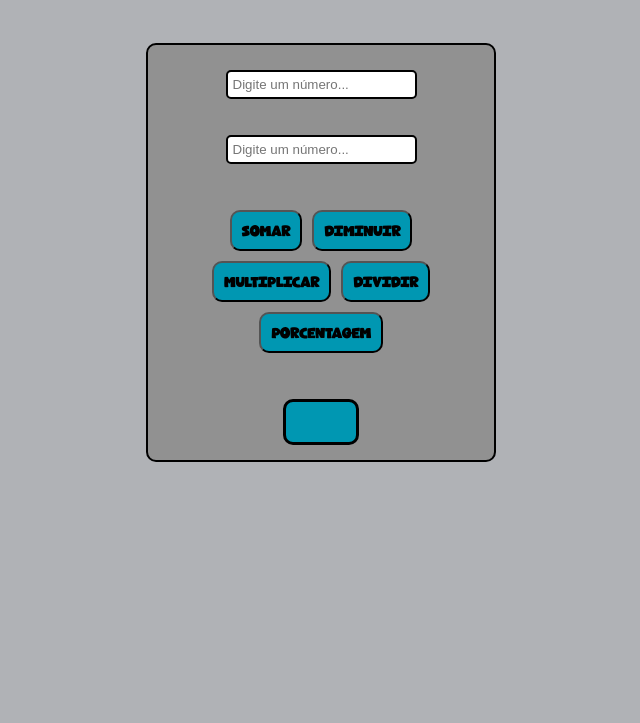
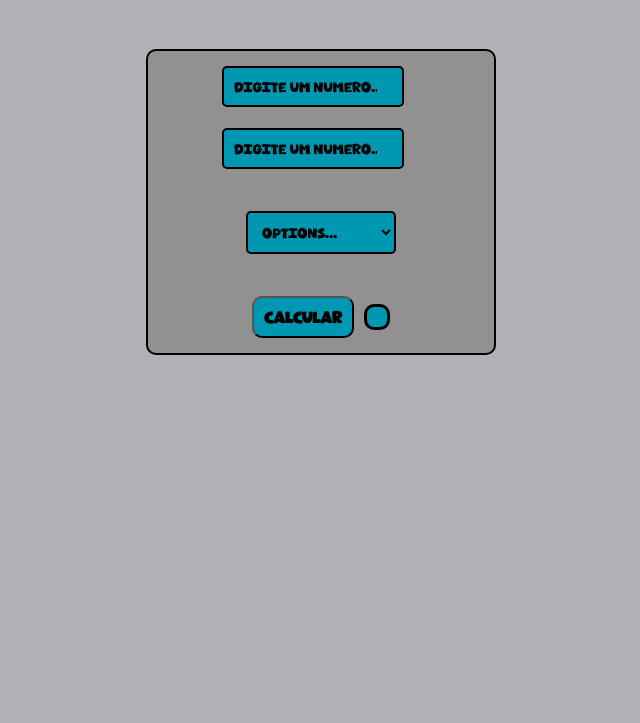
Before and after one commit to cleiton-405/Pequenos_Projetos, a plain HTML site: page Calculadora/page.html in a window 1280 px wide. Shown: the part 77-800 px from the top of the page, without its empty margins (319-959 px from the left). Drawn offline with Linux system fonts and the light colour scheme.

Commit message:
Alterações

```diff
--- a/Calculadora/page.html
+++ b/Calculadora/page.html
@@ -17,40 +17,40 @@
 
         <br><br>
 
+        <div id="alert" class="alert-error" style="display: none;">
+            <p id="alert-text"></p>
+        </div>
+
         <main>
             <section>
                 <div class="inputs">
                     <label>
-                            <input type="number" id="n1" placeholder="Digite um número...">
+                        <input type="number" id="n1" placeholder="Digite um numero...">
                     </label>
-
                 <br><br>
-
                     <label>
-                            <input type="number" id="n2" placeholder="Digite um número...">
+                        <input type="number" id="n2" placeholder="Digite um numero...">
                     </label>
                 </div>
             </section>
-
         <br><br>
-
-                <section>
-                    <div class="bottoms">
-                        <button onclick="somar()">Somar</button>
-                        <button onclick="diminuir()">Diminuir</button>
-                        <button onclick="multiplicar()">Multiplicar</button>
-                        <button onclick="dividir()">Dividir</button>
-                        <button onclick="porcentagem()">Porcentagem</button>
-                    </div>
+            <section id="selecao">
+                <select id="operacao">
+                    <option value="" disabled selected hidden>Options...</option>
+                    <option value="somar">Somar</option>
+                    <option value="diminuir">Diminuir</option>
+                    <option value="multiplicar">Multiplicar</option>
+                    <option value="dividir">Dividir</option>
+                    <option value="porcentagem">Porcentagem</option>
+                </select>
             </section>
-
         <br><br>
-
-                <section>
+            <div class="resposta">
+                    <button type="button" onclick="calculo()">Calcular</button>
                 <div class="result">
                     <output id="output"></output>
                 </div>
-                </section>
+            </div>
         </main>
 
     <script src="script.js"></script>
--- a/Calculadora/script.js
+++ b/Calculadora/script.js
@@ -1,48 +1,68 @@
-const output = document.getElementById("output")
-const n1 = document.getElementById("n1")
-const n2 = document.getElementById("n2")
-
-function somar(){
-    const n1Value = Number(n1.value)
-    const n2Value = Number(n2.value)
-
-    const resultado = n1Value + n2Value
-
-    output.innerHTML = `${resultado}`
+const limparCampos = () =>{
+    document.getElementById("n1").value = ""
+    document.getElementById("n2").value = ""
 }
 
-function diminuir(){
-    const n1Value = Number(n1.value)
-    const n2Value = Number(n2.value)
+const mostrarAlert = (mensagem) =>{
+    const alert = document.getElementById("alert")
+    const alertText = document.getElementById("alert-text")
 
-    const resultado = n1Value - n2Value
+    alertText.innerText = mensagem
+    alert.style.display = "block"
 
-    output.innerHTML = `${resultado}`
+    setTimeout(() =>{
+        closedAlert()
+    }, 2500)
 }
 
-function multiplicar(){
-    const n1Value = Number(n1.value)
-    const n2Value = Number(n2.value)
-
-    const resultado = n1Value * n2Value
-
-    output.innerHTML = `${resultado}`
+const closedAlert = () =>{
+    document.getElementById("alert").style.display = "none"
 }
 
-function dividir(){
-    const n1Value = Number(n1.value)
-    const n2Value = Number(n2.value)
+const calculo = () => {
+    const operacao = document.getElementById("operacao").value
+    const n1Value = Number(document.getElementById("n1").value)
+    const n2Value = Number(document.getElementById("n2").value)
+    const output = document.getElementById("output")
 
-    const resultado = n1Value / n2Value
+    if(!operacao){
+        mostrarAlert("Por favor, selecione uma operacao!")
+        return
+    }
 
-    output.innerHTML = `${resultado}`
+    if(!n1Value || !n2Value){
+        mostrarAlert("Por favor, digite um número nos campos!")
+        return
+    }
+
+    let resultado = 0
+
+    switch(operacao){
+        case "somar":
+            resultado = n1Value + n2Value
+            break
+        case "diminuir":
+            resultado = n1Value - n2Value
+            break
+        case "multiplicar":
+            resultado = n1Value * n2Value
+            break
+        case "dividir":
+            if(n2Value === 0){
+                mostrarAlert("Não podemos dividir por 0!")
+                return
+            }else{
+                resultado = n1Value / n2Value
+            }
+            break
+        case "porcentagem":
+            resultado = (n1Value / 100) * n2Value
+            break
+        default:
+            mostrarAlert("Operação inválida!")
+            return
+    }
+
+    output.innerHTML = `Result: ${resultado.toFixed(2)}`
+    limparCampos()
 }
-
-function porcentagem(){
-    const n1Value = Number(n1.value)
-    const n2Value = Number(n2.value)
-
-    const resultado = (n1Value / 100) * n2Value
-
-    output.innerHTML = `${resultado}`
-}
--- a/Calculadora/style.css
+++ b/Calculadora/style.css
@@ -1,16 +1,16 @@
-body{
-    background-color: rgb(176, 178, 182);
-}
-
 @font-face {
    font-family: animada;
    src: url(Fonte/Howdy\ Koala.ttf);
 }
 
+body{
+    background-color: rgb(176, 178, 182);
+    font-family: animada;
+}
+
 h1{
     text-align: center;
-    font-family: animada;
-    color: rgb(37, 102, 223);
+    color: #0097b2;;
 }
 
 main{
@@ -18,56 +18,61 @@ main{
     padding: 15px;
     margin: auto;
     border: 2px solid black;
+    font-family: animada;
     border-radius: 10px;
     width: 25%;
-}
 
-.inputs{
     display: flex;
     justify-content: center;
-    flex-wrap: wrap;
-    margin: auto;
-    margin-top: 10px;
-    width: 50%;
+    flex-direction: column;
+    align-items: center;
 }
 
 input{
     outline: none;
     cursor: pointer;
-    font-family: Arial, Helvetica, sans-serif;
     border-radius: 5px;
-    padding: 5px;
+    padding: 10px;
     border: 2px solid black;
-
-    &:hover{
-        border: 1px solid black;
-        &::placeholder{
-            color: black
-        }
-    }
+    background-color: #0097b2;
+    font-family: animada;
+    width: 80%;
 }
 
-.bottoms{
-    text-align: center;
-    padding: 10px;
-
-    display: flex;
-    justify-content: center;
-    flex-wrap: wrap;
-    gap: 10px;
+input::placeholder{
+    color: black;
 }
 
 button{
+    font-size: 15px;
     padding: 10px;
     background-color: #0097b2;
     font-weight: bold;
+    border-radius: 10px;
     font-family: animada;
-    border-radius: 10px;
     cursor: pointer;
 }
 
 button:hover{
-    color: rgb(255, 255, 255);
+    color: #0097b2;
+    background-color: white;
+    border-color: #0097b2;
+}
+
+#selecao select{
+    padding: 10px;
+    border-radius: 5px;
+    border: 2px solid black;
+    background-color: #0097b2;
+    font-family: animada;
+    width: 150px;
+}
+
+.resposta{
+    display: flex;
+    flex-direction: row;
+
+    gap: 10px;
 }
 
 .result{
@@ -77,6 +82,31 @@ button:hover{
     background-color: #0097b2;
     border-radius: 10px;
     padding: 10px;
-    width: 50px;
-    height: 20px;
+    width: 60%;
 }
+
+.alert-error{
+    position: fixed;
+    top: 10px;
+    left: 50%;
+    transform: translateX(-50%);
+
+    background-color: #f8d7da;
+    color: #721c24;
+    border: 2px solid #f5c6cb;
+    border-radius: 5px;
+    padding: 15px;
+    font-family: animada;
+    z-index: 1000;
+    max-width: 80%;
+    text-align: center;
+
+    display: flex;
+    justify-content: space-evenly;
+    align-items: center;
+}
+
+.alert-error p{
+    margin: 0;
+    padding-right: 10px;
+}
--- a/Convensor de moedas/style.css
+++ b/Convensor de moedas/style.css
@@ -6,7 +6,7 @@
 
 body{
     text-align: center;
-    background-image: url(/Imagem/dolar.jpg);
+    background-image: url(./Imagem/dolar.jpg);
     background-repeat: no-repeat;
     background-size: cover;
 }
```
Also changed, not shown: To-do-List/index.html (+1 -1 lines). Lines whose indentation alone changed are shown as unchanged.
